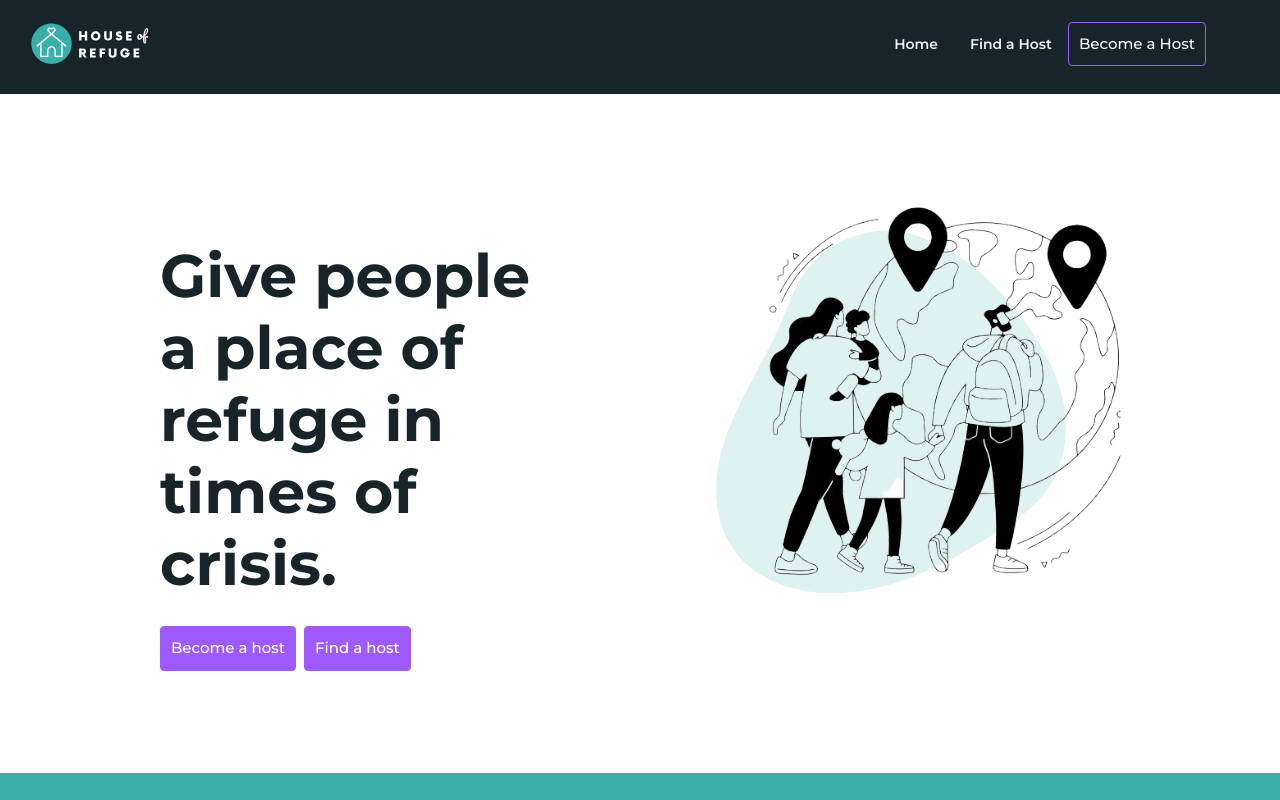
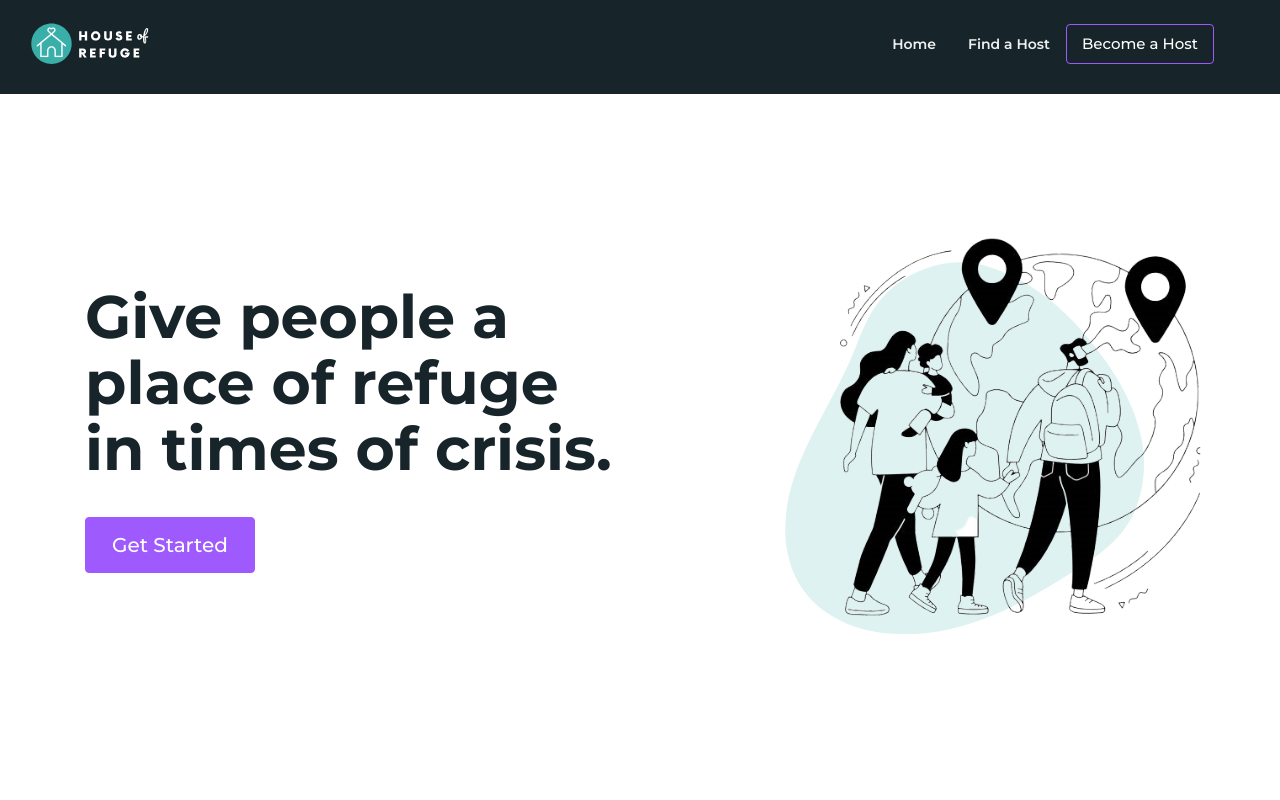
Before and after one commit to misiucodes/refugeehostingapp-react, a React (Create React App) app: page / in a window 1280 px wide. Shown: the top 800 px of the page. Built offline with nearby package versions, Linux system fonts and the light colour scheme.

Commit message:
removed navbar from components

```diff
--- a/src/App.css
+++ b/src/App.css
@@ -2,6 +2,7 @@
   margin: 0;
   padding: 0;
   box-sizing: border-box;
+  font-family: "Montserrat", sans-serif;
 }
 
 a:hover {
--- a/src/App.js
+++ b/src/App.js
@@ -1,5 +1,6 @@
 import "./App.css";
-import Home from "./Home";
+import Navbar from "./Navbar";
+import Home from './components/pages/Homepage/Home';
 import BecomeHost from "./BecomeHost";
 import FindHost from "./FindHost";
 import Footer from "./Footer";
@@ -8,6 +9,7 @@ import { Route, Routes } from "react-router-dom";
 export default function App() {
   return (
     <div>
+      <Navbar />
       <Routes>
         <Route exact path="/" element={<Home />} />
         <Route exact path="/becomeahost" element={<BecomeHost />} />
--- a/src/BecomeHost.js
+++ b/src/BecomeHost.js
@@ -1,11 +1,10 @@
 import React from "react";
-import Navbar from "./Navbar";
+import {Button} from "./Button";
 import "./BecomeHost.css";
 
 function BecomeHost() {
   return (
     <div>
-      <Navbar />
       <div className="title">Offer to host your space to refugees in need</div>
       <form className="form-becomehost">
         <div className="container-contact-info">
@@ -143,7 +142,7 @@ function BecomeHost() {
               </div>
             </div>
           </div>
-          <button type="submit" className="btn btn-createlisting">Create Listing</button>
+          <Button buttonSize="btn--large">Create Listing</Button>
       </form>
     </div>
   );
--- a/src/Button.css
+++ b/src/Button.css
@@ -1,3 +1,6 @@
+/*--primary: rgb(159, 90, 253);
+rgb(23, 37, 42);*/
+
 :root {
   --primary: rgb(159, 90, 253);
 }
@@ -12,23 +15,23 @@
 }
 
 .btn--primary {
-  background-color: rgb(159, 90, 253);
+  background-color: var(--primary);
   color: white;
-  padding: 10px 20px;
-  border: 1px solid rgb(159, 90, 253);
+  font-weight: 500;
+  border: 1px solid var(--primary);
 }
 
 .btn--outline {
   background-color: transparent;
   color: #fff;
-  padding: 10px 8px;
+  padding: 8px 20px;
+  font-size: 15px;
   border: 1px solid var(--primary);
   transition: all 0.3s ease-out;
 }
 
 .btn--medium {
-  padding: 10px 10px;
-  margin-right: 8px;
+  padding: 8px 15px;
   font-size: 15px;
   font-weight: 500;
 }
@@ -51,18 +54,23 @@
   transition: all 0.3s ease-out;
 }
 
-.btn--outline:hover,
-.btn--medium:hover .btn--mobile:hover {
-  background: rgb(159, 90, 253);
-  transition: all 0.3s ease-in-out;
+.btn--wide {
+  padding: 12px 64px;
+  font-size: 20px;
+}
+
+.btn--large:hover,
+.btn--medium:hover,
+.btn--mobile:hover {
+  transition: all 0.3s ease-out;
+  background: rgb(98, 10, 221);
   color: white;
 }
 
-.btn--large:hover {
-  transition: all 0.3s ease-in-out;
-  background: rgb(23, 37, 42);
-  color: white;
-  border: none;
+.btn--wide:hover {
+  color: #fff;
+  background-color: #f00946;
+  transition: all 0.2s ease-out;
 }
 
 .btn-link {
--- a/src/Button.js
+++ b/src/Button.js
@@ -1,11 +1,11 @@
-import React from "react";
-import "./Button.css";
+import React from 'react';
+import './Button.css';
 
-const STYLES = ["btn--primary", "btn--outline"];
+const STYLES = ['btn--primary', 'btn--outline'];
 
-const SIZES = ["btn--medium", "btn--large", "btn--mobile", "btn--wide"];
+const SIZES = ['btn--medium', 'btn--large', 'btn--mobile', 'btn--wide'];
 
-const COLOR = ["btn--primary", "purple"]
+const COLOR = ['primary', 'blue', 'red', 'green'];
 
 export const Button = ({
   children,
@@ -15,16 +15,21 @@ export const Button = ({
   buttonSize,
   buttonColor
 }) => {
-  const checkButtonStyle = STYLES.includes(buttonStyle) ?
-  buttonStyle : STYLES[0];
+  const checkButtonStyle = STYLES.includes(buttonStyle)
+    ? buttonStyle
+    : STYLES[0];
 
-  const checkButtonSize = STYLES.includes(buttonSize) ?
-  buttonSize : SIZES[0];
+  const checkButtonSize = SIZES.includes(buttonSize) ? buttonSize : SIZES[0];
 
-  const checkButtonColor = STYLES.includes(buttonColor) ?
-  buttonColor : COLOR[0];
+  const checkButtonColor = COLOR.includes(buttonColor) ? buttonColor : null;
 
   return (
-    <button className={`btn ${checkButtonStyle} ${checkButtonSize} ${checkButtonColor}`} onClick={onClick} type={type}>{children}</button>
+    <button
+      className={`btn ${checkButtonStyle} ${checkButtonSize} ${checkButtonColor}`}
+      onClick={onClick}
+      type={type}
+    >
+      {children}
+    </button>
   );
-}
+};
--- a/src/FindHost.js
+++ b/src/FindHost.js
@@ -1,5 +1,4 @@
 import React from "react";
-import Navbar from "./Navbar";
 import "./FindHost.css";
 import { FontAwesomeIcon } from '@fortawesome/react-fontawesome';
 import { faMagnifyingGlass } from '@fortawesome/free-solid-svg-icons';
@@ -8,7 +7,6 @@ import { faMagnifyingGlass } from '@fortawesome/free-solid-svg-icons';
 export default function FindHost() {
   return (
     <div className="hero-container">
-      <Navbar />
       <div className="background-filter"></div>
       <h4>Find a place to stay</h4>
       <form className="form-findhost">
--- a/src/Home.css
+++ /dev/null
@@ -1,63 +0,0 @@
-.container-main {
-  background-color: white !important;
-  padding: 70px 10%;
-  display: flex;
-}
-
-.grid {
-  display: grid;
-  grid-template-columns: 1.5fr 1fr;
-  grid-gap: 1rem;
-}
-
-.container-top-left {
-  padding: 2rem;
-}
-
-h1 {
-  font-family: "Montserrat", sans-serif;
-  font-size: 4vw;
-  font-size: 60px;
-  font-weight: 700;
-  padding-top: 10%;
-  padding-bottom: 4%;
-  margin-right: 30px !important;
-  overflow-wrap: break-word;
-  color: rgb(23, 37, 42);
-}
-
-.hero-img {
-  margin-left: 5%;
-}
-
-@media screen and (max-width: 768px) {
-  .container-main {
-    padding: 40px 5%;
-  }
-
-  .grid {
-    grid-template-columns: 1fr;
-  }
-
-  h1 {
-    font-size: 40px;
-  }
-}
-
-@media screen and (max-width: 992px) {
-  .container-main {
-    padding: 40px 5%;
-  }
-
-  .grid {
-    grid-template-columns: 1fr;
-  }
-
-  h1 {
-    font-size: 50px;
-  }
-
-  .hero-img {
-    margin: 0;
-  }
-}
--- a/src/Home.js
+++ /dev/null
@@ -1,31 +0,0 @@
-import React from "react";
-import "./Home.css";
-import HomepageBanner from "./HomepageBanner";
-import Navbar from "./Navbar";
-import family from "./family.svg";
-import { Button } from "./Button";
-
-export default function Home() {
-  return (
-    <div className="homepage">
-      <Navbar />
-      <div className="container-main">
-        <section className="main grid">
-          <div className="container-top-left">
-            <h1>Give people a place of refuge in times of crisis.</h1>
-            <a href="/getinvolved" rel="noreferrer">
-              <Button className="btn--primary">Become a host</Button>
-            </a>
-            <a href="/findahost" rel="noreferrer">
-              <Button className="btn--primary">Find a host</Button>
-            </a>
-          </div>
-          <div className="container-top-right">
-            <img src={family} className="hero-img" alt="Mother, Father and child walking with a globe in the background." width="500" />
-          </div>
-        </section>
-      </div>
-      <HomepageBanner />
-    </div>
-  );
-}
--- /dev/null
+++ b/src/components/HeroSection.js
@@ -0,0 +1,65 @@
+import React from 'react';
+import './HeroSection.css';
+import { Button } from '../Button';
+import { Link } from 'react-router-dom';
+
+function HeroSection({
+  lightBg,
+  topLine,
+  lightText,
+  lightTextDesc,
+  headline,
+  description,
+  buttonLabel,
+  img,
+  alt,
+  imgStart
+}) {
+  return (
+    <>
+      <div
+        className={lightBg ? 'home__hero-section' : 'home__hero-section darkBg'}
+      >
+        <div className='container'>
+          <div
+            className='row home__hero-row'
+            style={{
+              display: 'flex',
+              flexDirection: imgStart === 'start' ? 'row-reverse' : 'row'
+            }}
+          >
+            <div className='col'>
+              <div className='home__hero-text-wrapper'>
+                <div className='top-line'>{topLine}</div>
+                <h1 className={lightText ? 'heading' : 'heading dark'}>
+                  {headline}
+                </h1>
+                <p
+                  className={
+                    lightTextDesc
+                      ? 'home__hero-subtitle'
+                      : 'home__hero-subtitle dark'
+                  }
+                >
+                  {description}
+                </p>
+                <Link to='/becomeahost'>
+                  <Button buttonSize="btn--large">
+                    {buttonLabel}
+                  </Button>
+                </Link>
+              </div>
+            </div>
+            <div className='col'>
+              <div className='home__hero-img-wrapper'>
+                <img src={img} alt={alt} className='home__hero-img' width="600" height="auto"/>
+              </div>
+            </div>
+          </div>
+        </div>
+      </div>
+    </>
+  );
+}
+
+export default HeroSection;
--- /dev/null
+++ b/src/components/pages/Homepage/Data.js
@@ -0,0 +1,55 @@
+export const homeObjOne = {
+  lightBg: true,
+  lightText: false,
+  lightTextDesc: true,
+  topLine: '',
+  headline: 'Give people a place of refuge in times of crisis.',
+  description:
+    '',
+  buttonLabel: 'Get Started',
+  imgStart: '',
+  img: 'images/family.svg',
+  alt: 'Mother, Father and two children looking at a globe.'
+};
+
+export const homeObjTwo = {
+  lightBg: false,
+  lightText: true,
+  lightTextDesc: true,
+  topLine: '100% SECURE',
+  headline: 'Stay protected 24/7 anywhere anytime',
+  description:
+    'We have you covered no matter where you are located. Over 140 locations worldwide to ensure you have access anytime',
+  buttonLabel: 'Learn More',
+  imgStart: '',
+  img: 'images/svg-5.svg',
+  alt: 'Vault'
+};
+
+export const homeObjThree = {
+  lightBg: true,
+  lightText: false,
+  lightTextDesc: false,
+  topLine: 'EASY SETUP',
+  headline: 'Super fast and simple onboarding process',
+  description:
+    "Get everything set up and ready in under 10 minutes. All you need to do is add your information and you're ready to go.",
+  buttonLabel: 'Start Now',
+  imgStart: 'start',
+  img: 'images/svg-7.svg',
+  alt: 'Vault'
+};
+
+export const homeObjFour = {
+  lightBg: false,
+  lightText: true,
+  lightTextDesc: true,
+  topLine: 'DATA ANALYTICS',
+  headline: 'Every transaction is stored on our secure cloud database',
+  description:
+    'Never ever have to worry again about saved reciepts. We store your data, so you can access it anytime.',
+  buttonLabel: 'Sign Up Now',
+  imgStart: 'start',
+  img: 'images/svg-8.svg',
+  alt: 'Vault'
+};
--- /dev/null
+++ b/src/components/pages/Homepage/Home.js
@@ -0,0 +1,14 @@
+import React from 'react';
+import HeroSection from '../../HeroSection';
+import { homeObjOne } from './Data';
+
+
+function Home() {
+  return (
+    <>
+      <HeroSection {...homeObjOne} />
+    </>
+  );
+}
+
+export default Home;
```
Also changed, not shown: public/images/family.svg (renamed from src/family.svg).
